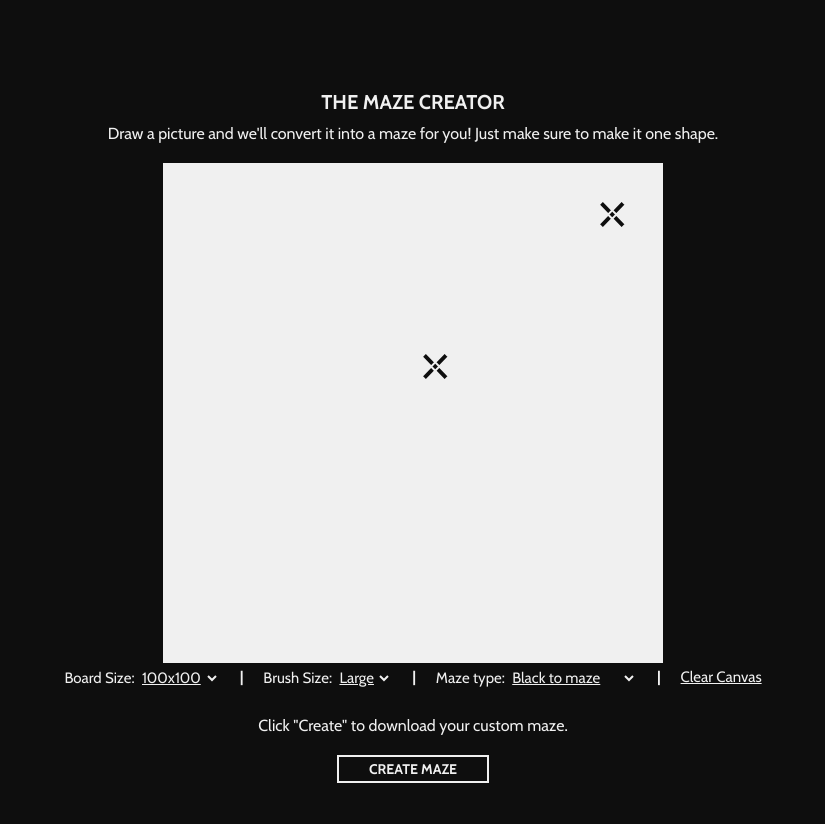
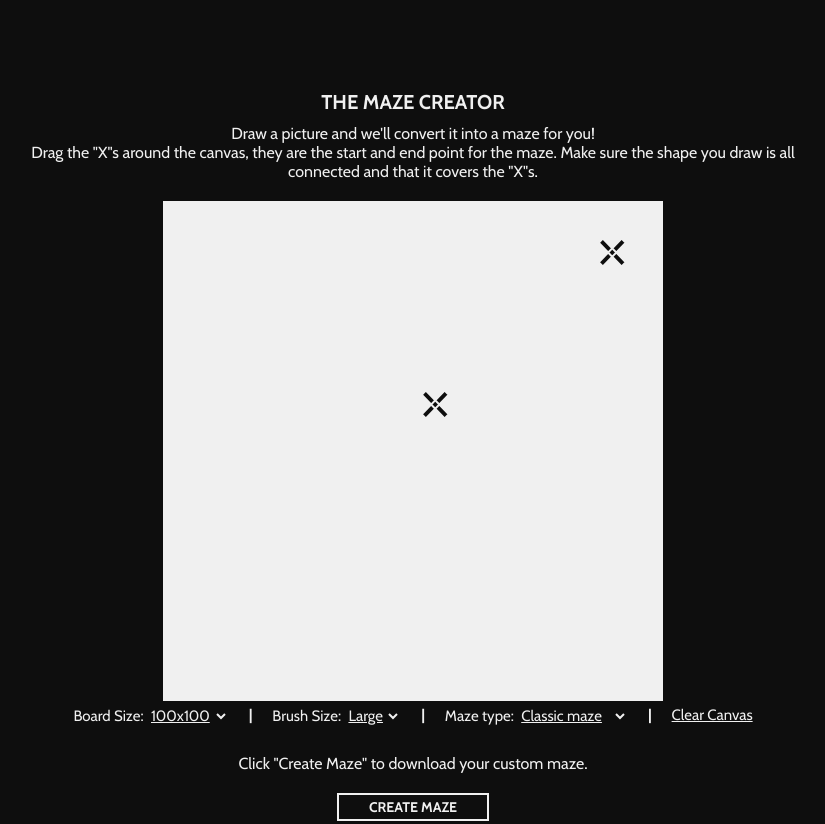
Before and after one commit to zvikarp/mazesplace-site, a website: page index.html in a window 1280 px wide. Shown: the part 4240-5064 px from the top of the page, without its empty margins (227-1052 px from the left). Drawn offline with nearby package versions, Linux system fonts and the light colour scheme; some packages are replaced by stand-ins of ours.

Commit message:
🎨 updated create maze instructions

```diff
--- a/index.html
+++ b/index.html
@@ -167,8 +167,10 @@
 
 		<section id="section-maze-creator" class="section-maze-creator">
 			<h2 class="text--white">The Maze Creator</h2>
-			<p class="text--white">Draw a picture and we'll convert it into a maze for you! Just make sure to make it
-				one shape.</p>
+			<p class="text--white">Draw a picture and we'll convert it into a maze for you! </p>
+			<p class="text--white">Drag the "X"s around the
+				canvas, they are the start and end point for the maze. Make sure the shape you draw is all connected and
+				that it covers the "X"s.</p>
 			<div class="section-maze-creator__canvas-area">
 				<div class="section-maze-creator__canvases">
 					<canvas class="section-maze-creator__canvas" id="maze-creator-canvas"></canvas>
@@ -199,9 +201,9 @@
 					<div>
 						Maze type:
 						<select name="maze type" id="maze-creator-type" class="select">
-							<option value="Black to maze">Black to maze</option>
-							<option value="White to maze">White to maze</option>
-							<option value="Solution of maze">Solution of maze</option>
+							<option value="Black to maze">Classic maze</option>
+							<option value="White to maze">Inverted maze</option>
+							<option value="Solution of maze">Hidden maze</option>
 						</select>
 					</div>
 					<h2 class="text--white">|</h2>
@@ -211,7 +213,8 @@
 			<div><a id="creating-maze" class="btn btn--black--clicked">Creating...</a>
 			</div>
 			<div id="create-maze">
-				<p class="text--white section-maze-creator__bottom-text">Click "Create" to download your custom maze.
+				<p class="text--white section-maze-creator__bottom-text">Click "Create Maze" to download your custom
+					maze.
 				</p>
 				<a onclick={createMaze()} class="btn btn--black">Create Maze</a>
 			</div>
--- a/sass/sections/_maze-creator.scss
+++ b/sass/sections/_maze-creator.scss
@@ -3,9 +3,25 @@
 }
 
 .section-maze-creator {
-	padding: 10rem 1rem 9rem 1rem;
+	padding: 10rem 20%;
+	background-color: $color-white;
+	text-align: center;
+	width: 100%;
 	background-color: $color-black;
 	text-align: center;
+
+	@include respond(tab-land) {
+		padding: 10rem 10%;
+	}
+
+	@include respond(tab-port) {
+		padding: 10rem 5rem;
+	}
+
+	@include respond(phone) {
+		padding: 10rem 1rem;
+	}
+
 
 	&__canvas-area {
 		padding: 2rem 0;
```
Also changed, not shown: css/style.css.
